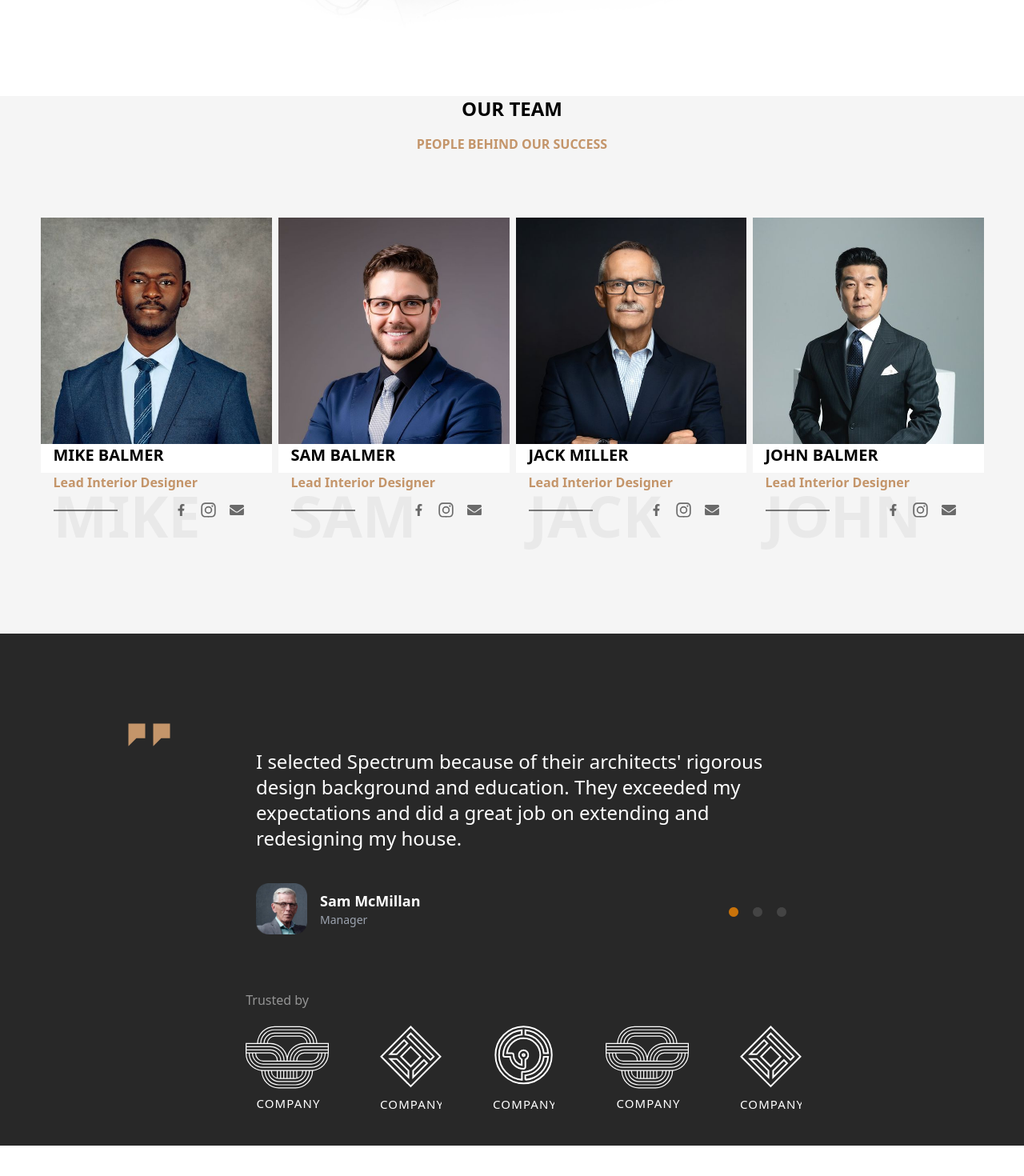
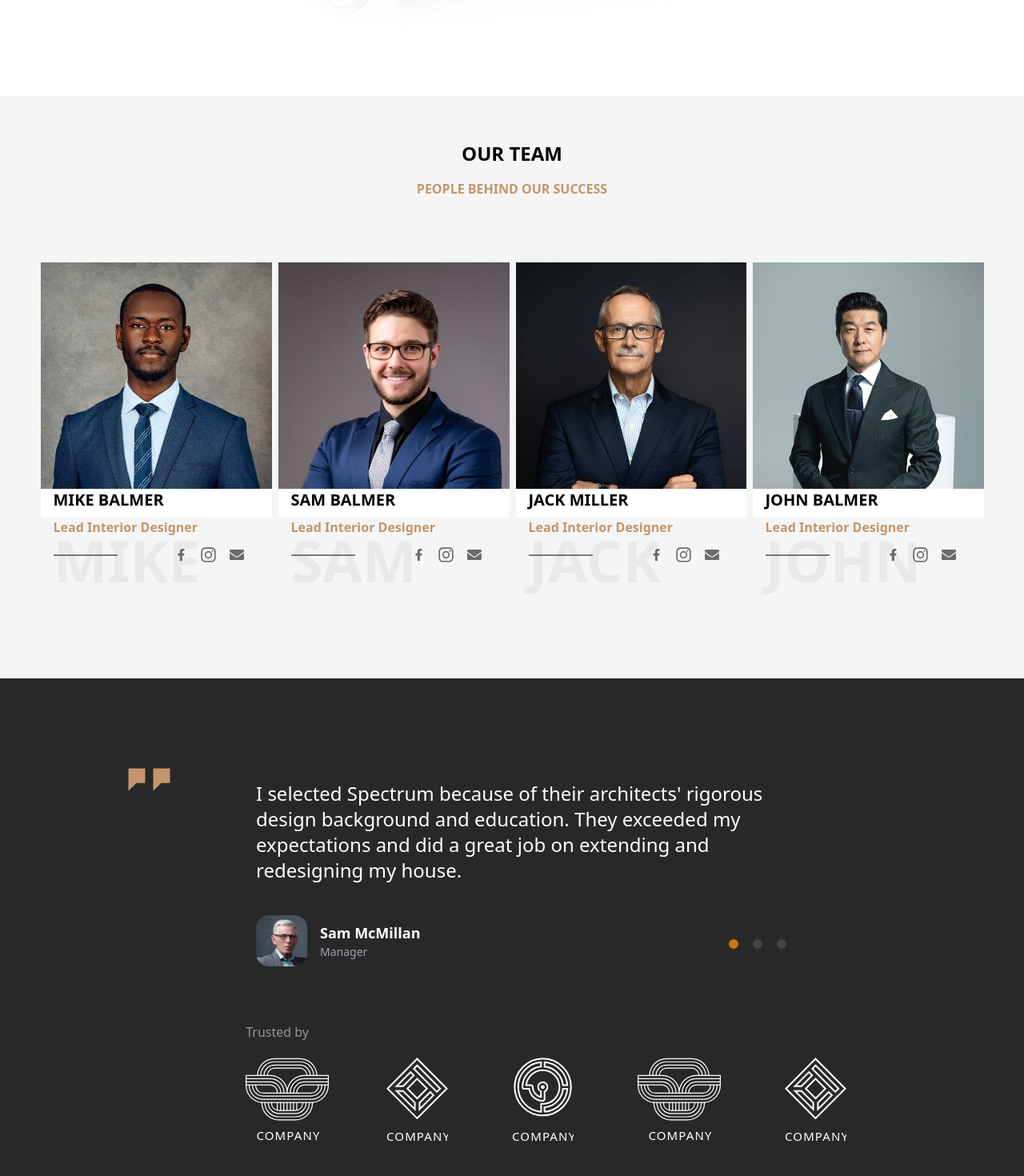
Before and after one commit to BaraaJadaan/lighting-building, a React (Vite) app: page / in a window 1280 px wide. Shown: the part 1360-2830 px from the top of the page at 80% size. Built offline with nearby package versions, Linux system fonts and the light colour scheme.

Commit message:
fixing sections top

```diff
--- a/src/components/CustomarCarousal.jsx
+++ b/src/components/CustomarCarousal.jsx
@@ -24,7 +24,7 @@ function CustomarCarousal() {
     <div className="relative slider-container p-8 mx-[20%]">
       <Slider {...settings}>
         {data.map((customer, index) => (
-          <div key={index} className="testimonial-card text-left p-8 relative mt-20">
+          <div key={index} className="testimonial-card text-left p-8 relative mt-16">
             <p className="text-2xl mb-10">{customer.description}</p>
             <div className="flex items-center mt-4">
               <img src={customer.img} alt={customer.name} className="rounded w-16 h-16 object-cover" />
--- a/src/layout/Customers.jsx
+++ b/src/layout/Customers.jsx
@@ -7,18 +7,18 @@ import logo3 from '../assets/logo3.svg'
 
 function Customers() {
   return (
-    <div className='bg-[#282828] relative h-[80vh]'>
-        <div className=''>
+    <div className='bg-[#282828] relative h-[85vh]'>
+        <div>
             <CustomarCarousal/>
         </div>
         <img src={quote} alt="quote" className='absolute left-40 top-28' />
         <h1 className='text-white opacity-50 ml-[24%]'>Trusted by</h1>
         <div className='flex mx-[24%] mt-5'>
             <img src={logo2} alt="logo1" className='me-8'/>
-            <img src={logo3} alt="logo1" className='mx-8'/>
-            <img src={logo1} alt="logo1" className='mx-8' />
-            <img src={logo2} alt="logo1" className='mx-8'/>
-            <img src={logo3} alt="logo1" className='mx-8'/>
+            <img src={logo3} alt="logo1" className='mx-10'/>
+            <img src={logo1} alt="logo1" className='mx-10' />
+            <img src={logo2} alt="logo1" className='mx-10'/>
+            <img src={logo3} alt="logo1" className='mx-10'/>
         </div>
     </div>
   )
--- a/src/layout/OurTeam.jsx
+++ b/src/layout/OurTeam.jsx
@@ -11,7 +11,7 @@ export default function OurTeam() {
   return (
     <section className='bg-[#F5F5F5] relative h-full '>
         <div className='mt-10'>
-            <h1 className='text-2xl text-center font-bold mb-4'>OUR TEAM</h1>
+            <h1 className='text-2xl text-center font-bold mb-4 pt-14'>OUR TEAM</h1>
             <h2 className='text-center text-[#C4956A] font-bold mb-20'>PEOPLE BEHIND OUR SUCCESS</h2>
         </div>
         <div className='flex justify-center '>
```
